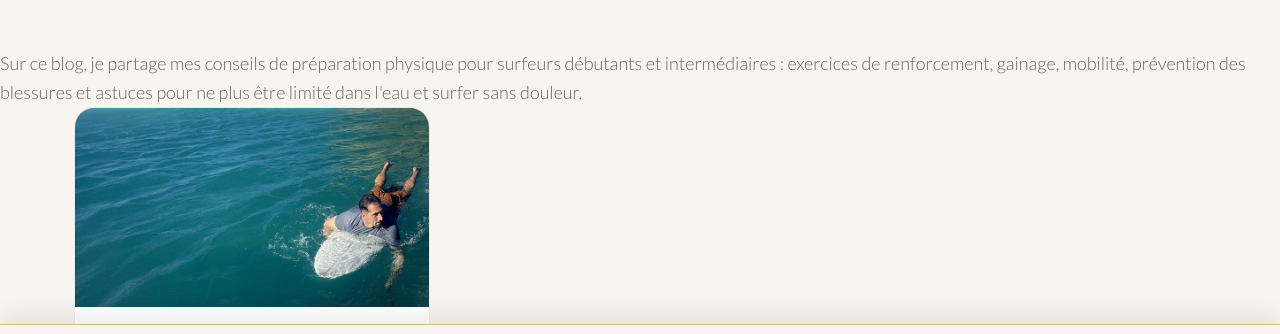
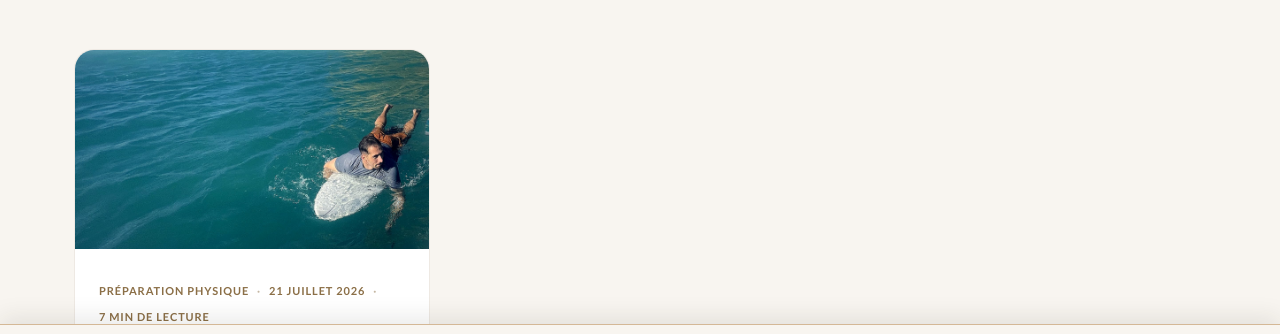
Before and after one commit to fittosurf/fittosurf-site, a website: page public/blog/index.html in a window 1280 px wide. Shown: the part 404-738 px from the top of the page. Drawn offline with nearby package versions, Linux system fonts and the light colour scheme; a web font is replaced by a local one.

Commit message:
Annule l'ajout du paragraphe d'intro blog (débordait du conteneur)

```diff
--- a/public/blog/index.html
+++ b/public/blog/index.html
@@ -78,8 +78,6 @@
       <p class="blog__intro">Des articles concrets sur la préparation physique du surfeur adulte — endurance, force, mobilité, récupération — par un préparateur physique, lui-même surfeur.</p>
     </div>
 
-    <p class="blog__intro">Sur ce blog, je partage mes conseils de préparation physique pour surfeurs débutants et intermédiaires : exercices de renforcement, gainage, mobilité, prévention des blessures et astuces pour ne plus être limité dans l'eau et surfer sans douleur.</p>
-
     <div class="blog__grid">
       <a class="blog-card" href="/blog/bras-lachent-rame-surf">
         <div class="blog-card__media">
```
